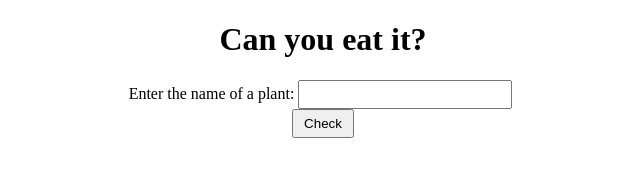
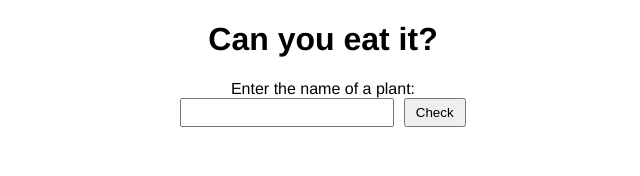
Before and after one commit to samsam-lab/samsam-lab.github.io, a plain HTML site: page index.html in a window 1280 px wide. Shown: the whole page, without its empty margins (317-957 px from the left). Drawn offline with Linux system fonts and the light colour scheme.

Commit message:
Update index.html

```diff
--- a/index.html
+++ b/index.html
@@ -3,6 +3,9 @@
 <head>
   <title>Can you eat it?</title>
   <style>
+      body {
+      font-family: "Helvetica", Arial, sans-serif;
+    }
     .container {
       max-width: 400px;
       margin: 0 auto;
```
